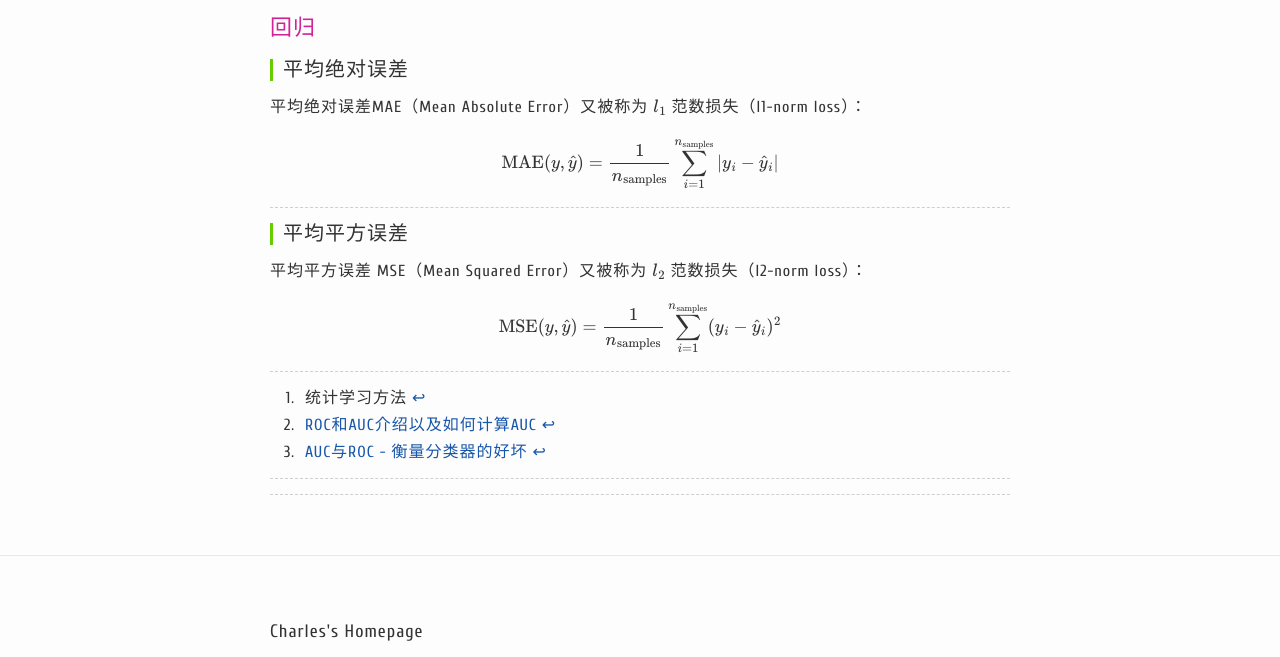
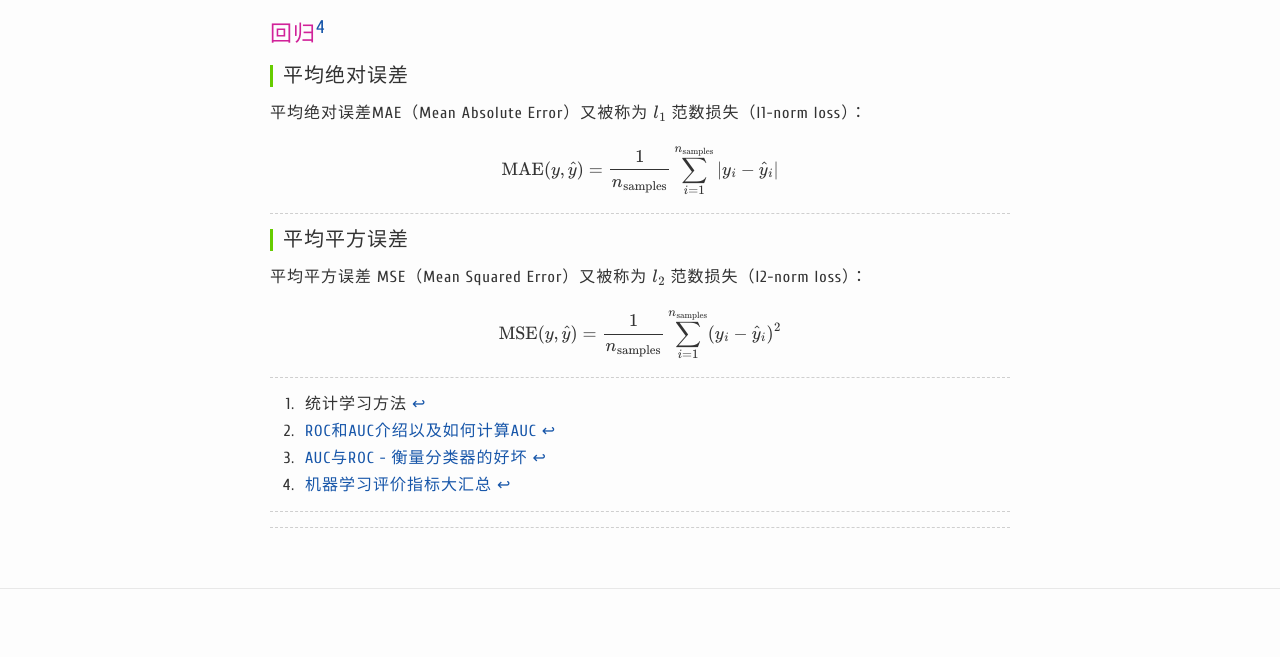
Before and after one commit to charleshm/charleshm.github.io, a Jekyll site: the page built from _posts/2016-03-20-Model-Performance.md, in a window 1280 px wide and 900 px high, scrolled down 3489 px, cut to the strip 243-900 px from the top of the window. Built offline with Jekyll 4.4.1, drawn with Linux system fonts in a browser that asks for light colours; formulas are drawn with MathJax 3; comment, search, counter and statistics services are not loaded.

Commit message:
Data Mining

```diff
--- a/_posts/2016-03-20-Model-Performance.md
+++ b/_posts/2016-03-20-Model-Performance.md
@@ -102,7 +102,7 @@
 
 ----------
 
-### 回归
+### 回归[^4]
 
 #### 平均绝对误差
 平均绝对误差MAE（Mean Absolute Error）又被称为 $l_1$ 范数损失（l1-norm loss）：
@@ -126,3 +126,4 @@
 [^1]: 统计学习方法
 [^2]: [AUC与ROC - 衡量分类器的好坏](http://beader.me/2013/12/15/auc-roc/)
 [^3]: [ROC和AUC介绍以及如何计算AUC](http://alexkong.net/2013/06/introduction-to-auc-and-roc/)
+[^4]: [机器学习评价指标大汇总](http://www.zhaokv.com/2016/03/ml-metric.html)
```
